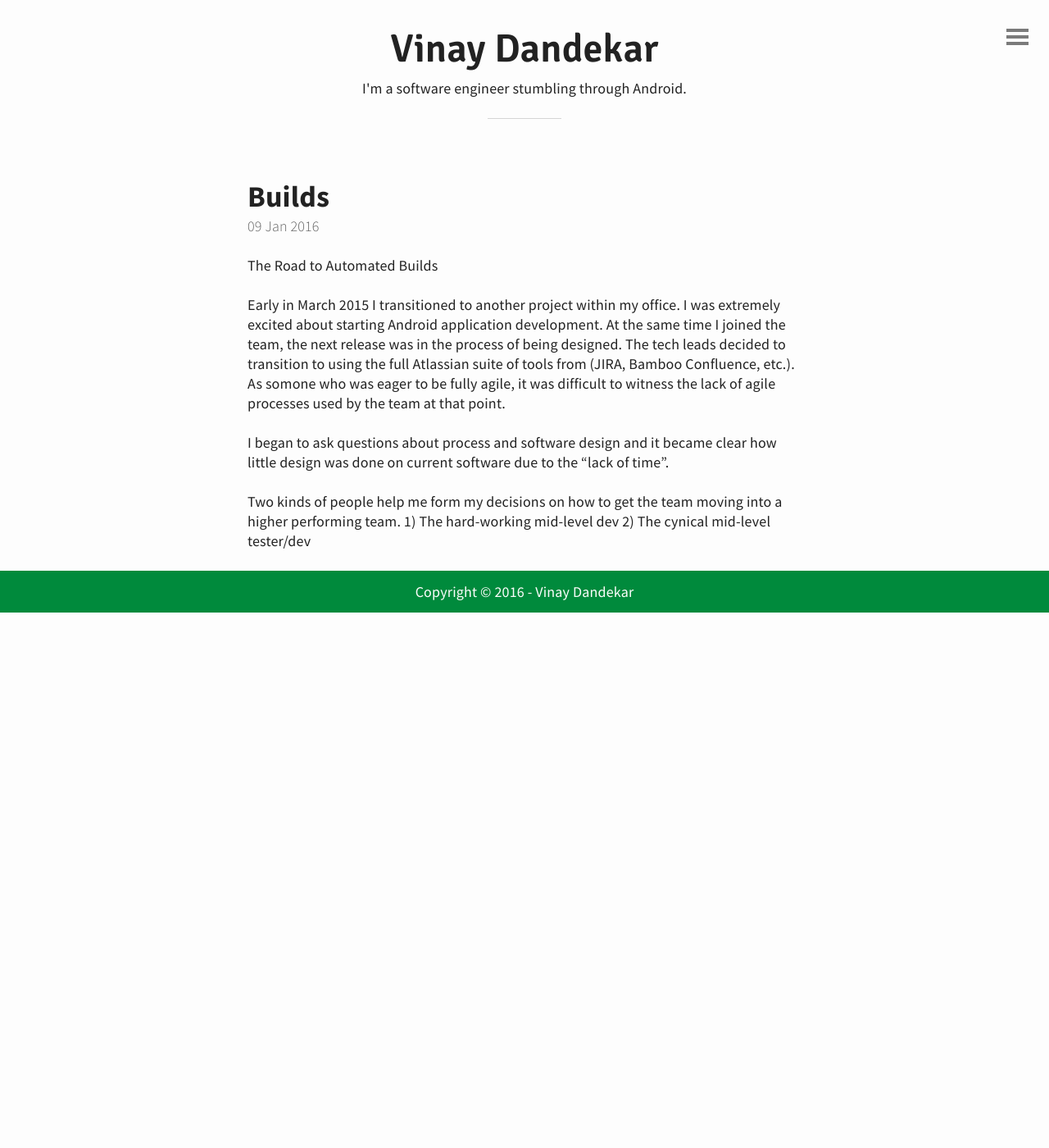
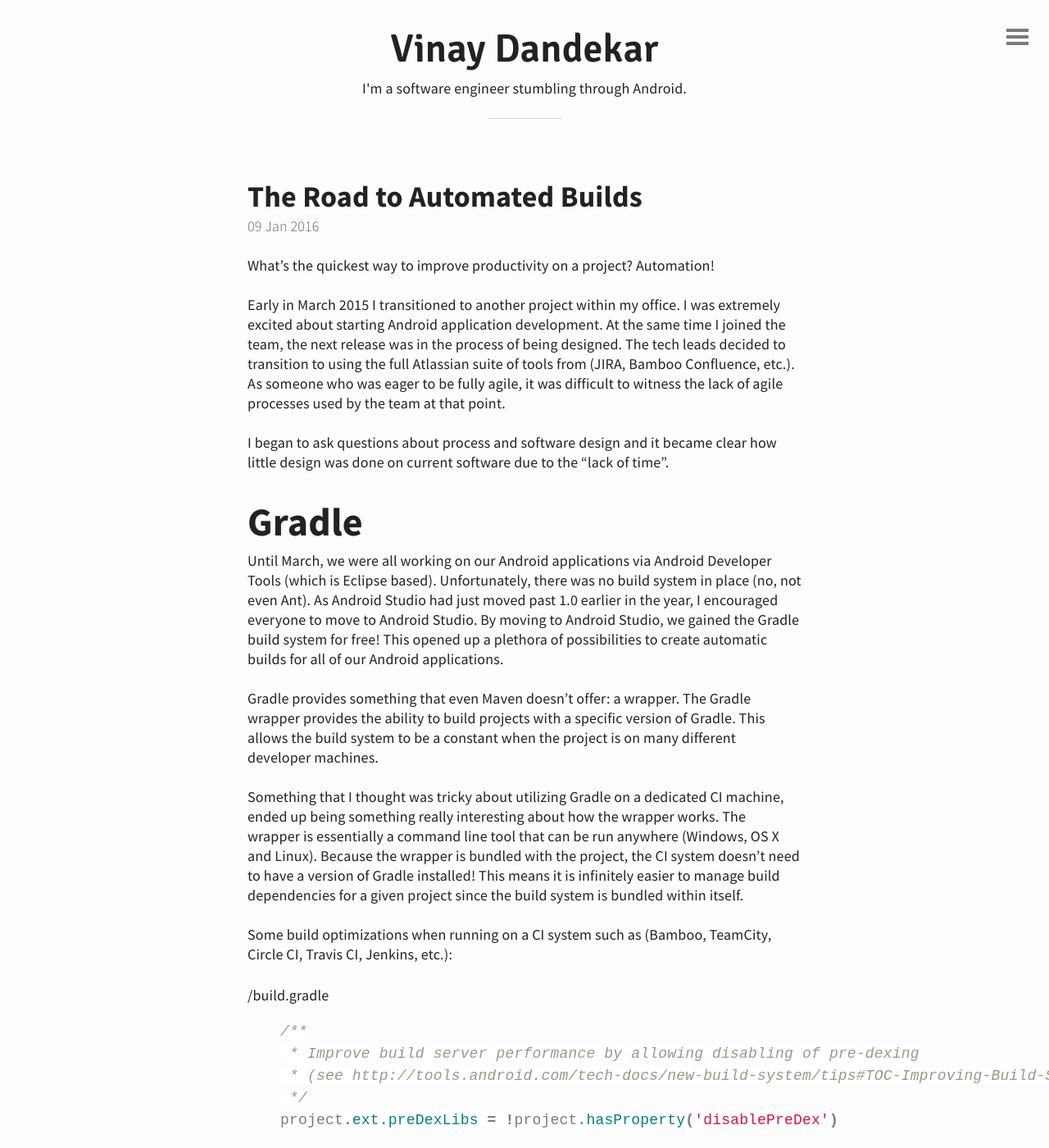
Before and after one commit to roadmapper/roadmapper.github.io, a Jekyll site: the page built from _posts/2016-01-09-builds.md, in a window 1280 px wide and 1400 px high. Shown: the whole window at 82% size. Built offline with Jekyll 4.4.1, drawn with Linux system fonts in a browser that asks for light colours; nearby versions of some CDN libraries; Markdown is read by kramdown in place of the engine named in the settings; some of the changed text lies outside the part shown.

Commit message:
Add content to builds post

```diff
--- a/_posts/2016-01-09-builds.md
+++ b/_posts/2016-01-09-builds.md
@@ -1,9 +1,50 @@
-The Road to Automated Builds
+---
+title: The Road to Automated Builds
+---
 
-Early in March 2015 I transitioned to another project within my office. I was extremely excited about starting Android application development. At the same time I joined the team, the next release was in the process of being designed. The tech leads decided to transition to using the full Atlassian suite of tools from (JIRA, Bamboo Confluence, etc.). As somone who was eager to be fully agile, it was difficult to witness the lack of agile processes used by the team at that point.
+What's the quickest way to improve productivity on a project? Automation!
+
+Early in March 2015 I transitioned to another project within my office. I was extremely excited about starting Android application development. At the same time I joined the team, the next release was in the process of being designed. The tech leads decided to transition to using the full Atlassian suite of tools from (JIRA, Bamboo Confluence, etc.). As someone who was eager to be fully agile, it was difficult to witness the lack of agile processes used by the team at that point.
 
 I began to ask questions about process and software design and it became clear how little design was done on current software due to the "lack of time".
 
-Two kinds of people help me form my decisions on how to get the team moving into a higher performing team.
-1) The hard-working mid-level dev
-2) The cynical mid-level tester/dev
+<!-- Two kinds of people helped me form my decisions on how to get the team moving into a higher performing team.
+1. The hard-working mid-level dev
+2. The cynical mid-level tester/dev -->
+
+# Gradle
+
+Until March, we were all working on our Android applications via Android Developer Tools (which is Eclipse based). Unfortunately, there was no build system in place (no, not even Ant). As Android Studio had just moved past 1.0 earlier in the year, I encouraged everyone to move to Android Studio. By moving to Android Studio, we gained the Gradle build system for free! This opened up a plethora of possibilities to create automatic builds for all of our Android applications.
+
+Gradle provides something that even Maven doesn't offer: a wrapper. The Gradle wrapper provides the ability to build projects with a specific version of Gradle. This allows the build system to be a constant when the project is on many different developer machines.
+
+Something that I thought was tricky about utilizing Gradle on a dedicated CI machine, ended up being something really interesting about how the wrapper works. The wrapper is essentially a command line tool that can be run anywhere (Windows, OS X and Linux). Because the wrapper is bundled with the project, the CI system doesn't need to have a version of Gradle installed! This means it is infinitely easier to manage build dependencies for a given project since the build system is bundled within itself.
+
+Some build optimizations when running on a CI system such as (Bamboo, TeamCity, Circle CI, Travis CI, Jenkins, etc.):
+<root of project>/build.gradle
+{% highlight groovy %}
+/**
+ * Improve build server performance by allowing disabling of pre-dexing
+ * (see http://tools.android.com/tech-docs/new-build-system/tips#TOC-Improving-Build-Server-performance.)
+ */
+project.ext.preDexLibs = !project.hasProperty('disablePreDex')
+
+subprojects {
+    project.plugins.whenPluginAdded { plugin ->
+        if ("com.android.build.gradle.AppPlugin".equals(plugin.class.name)) {
+            project.android.dexOptions.preDexLibraries = rootProject.ext.preDexLibs
+        } else if ("com.android.build.gradle.LibraryPlugin".equals(plugin.class.name)) {
+            project.android.dexOptions.preDexLibraries = rootProject.ext.preDexLibs
+        }
+    }
+}
+{% endhighlight %}
+
+Then one can run ./gradlew clean assemble -PdisablePreDex
+
+# Maven
+
+
+# MSBuild
+
+Absolute hell.
```
